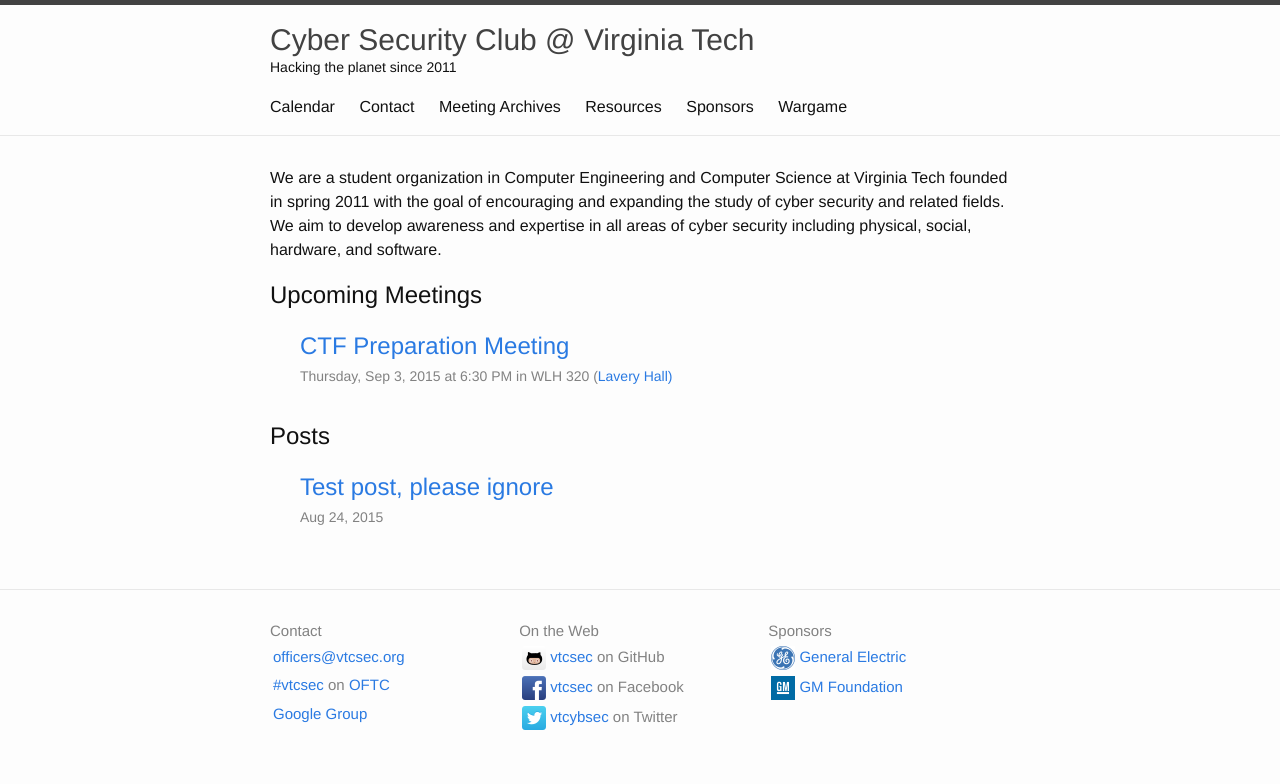
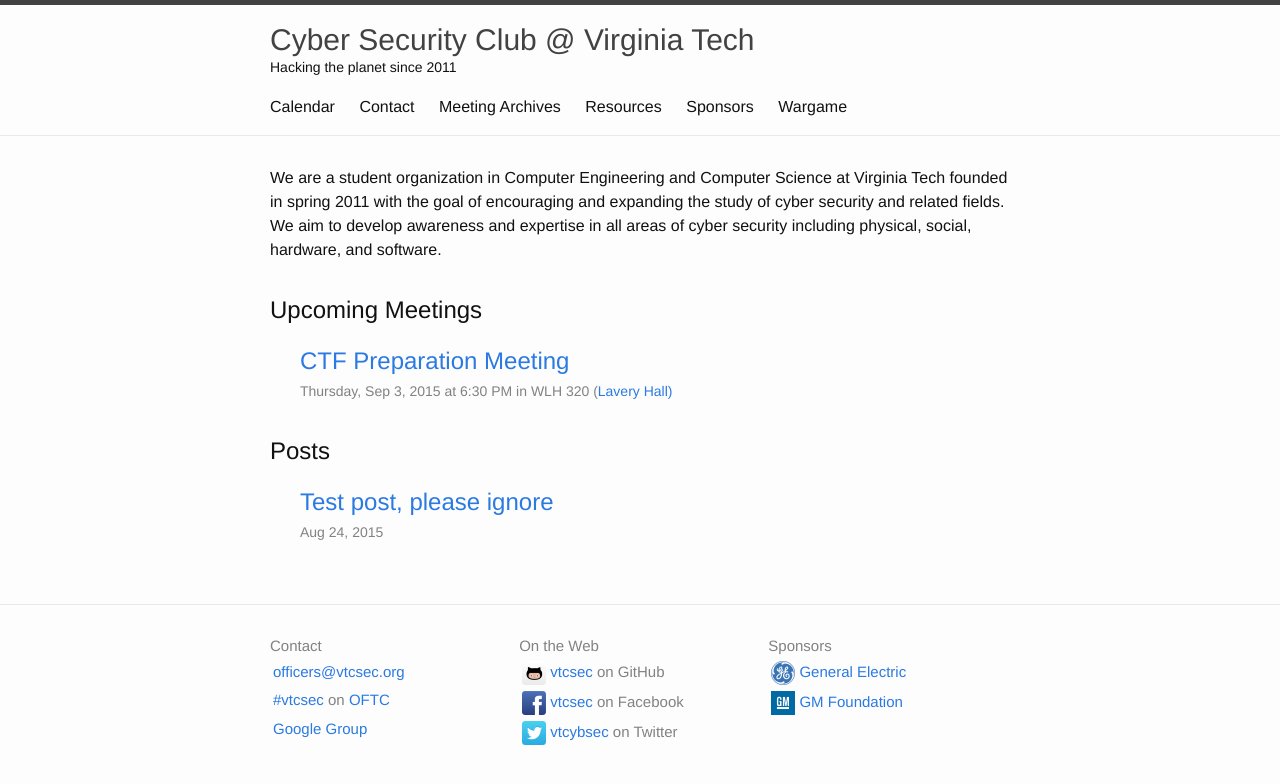
Before and after one commit to VTCSec/vtcsec.org, a Jekyll site: the page built from index.html, in a window 1280 px wide. Shown: the top 784 px of the page. Built offline with Jekyll 4.4.1, drawn with Linux system fonts in a browser that asks for light colours.

Commit message:
Add some margin above <h1>s.
This makes the "Upcoming Meetings" and "Posts" sections on the front
page more visually separated, and IMO easier to read.

We might want to consider asking a real designer for some feedback
on this shit once it stabilizes.

```diff
--- a/_sass/_layout.scss
+++ b/_sass/_layout.scss
@@ -246,6 +246,10 @@
 .post-content {
     margin-bottom: $spacing-unit;
 
+    h1 {
+        margin-top: $spacing-unit;
+    }
+
     h2 {
         font-size: 32px;
 
```
